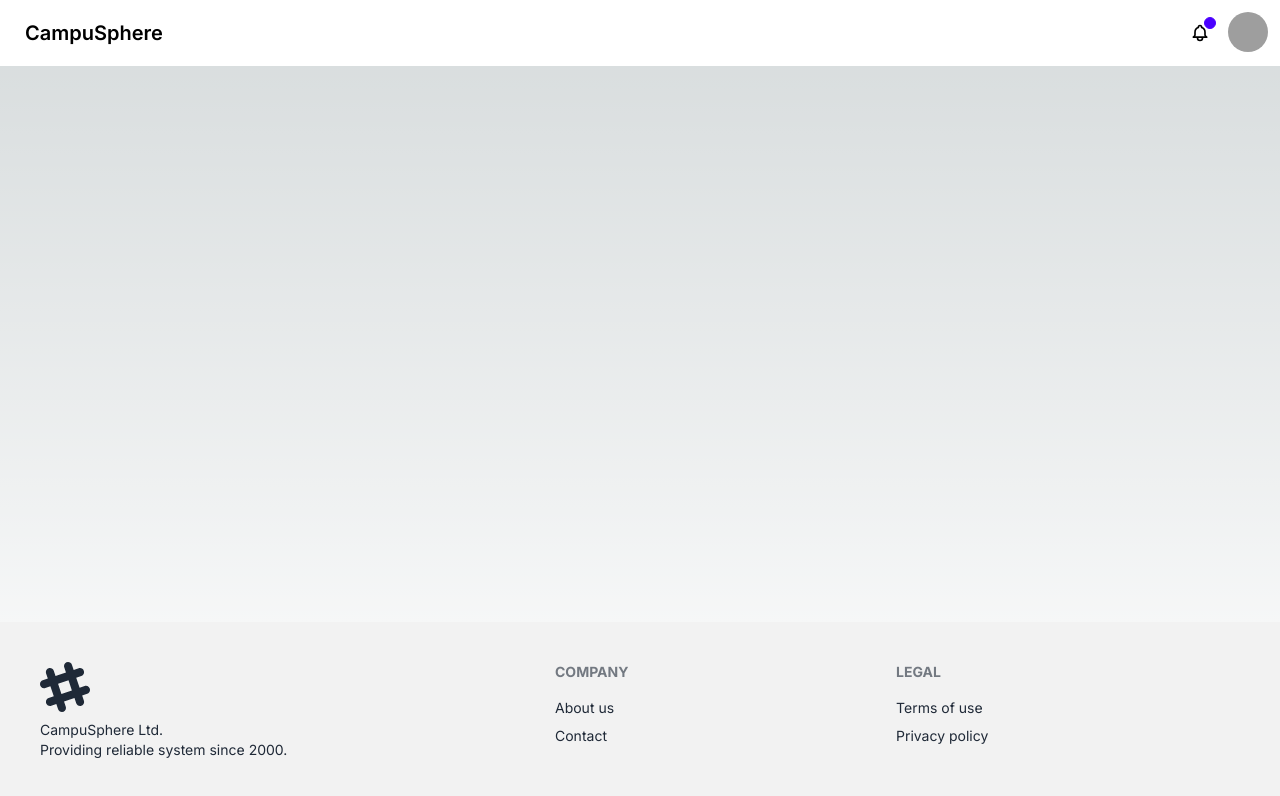
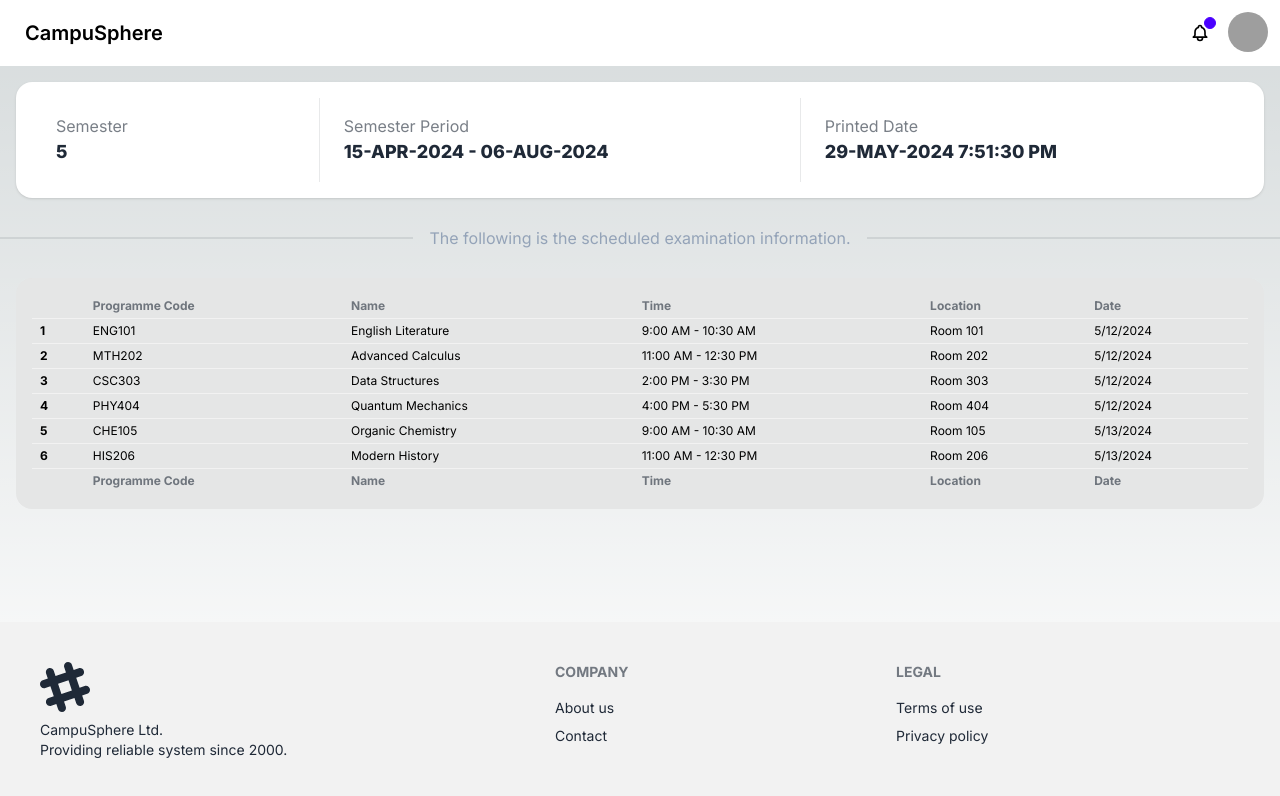
Before and after one commit to Cookie-Knight/student-information-system-fyp, a Next.js app: page /main/timetable in a window 1280 px wide. Shown: the top 796 px of the page. Built offline with nearby package versions, Linux system fonts and the light colour scheme; grey boxes are pictures that could not be loaded.

Commit message:
Timetbale testing

```diff
--- a/app/main/timetable/page.tsx
+++ b/app/main/timetable/page.tsx
@@ -1,7 +1,109 @@
 export default function Timetable() {
     return (
         <main>
-<p></p>
+            <div className="flex flex-col w-full">
+            <div className="stats stats-vertical lg:stats-horizontal p-4 ml-4 mr-4 mb-4 mt-4 shadow">
+
+  <div className="stat">
+    <div className="stat-title">Semester</div>
+    <div className="stat-value text-lg ">5</div>
+  </div>
+
+  <div className="stat">
+    <div className="stat-title">Semester Period</div>
+    <div className="stat-value text-lg ">15-APR-2024 - 06-AUG-2024</div>
+  </div>
+
+  <div className="stat">
+    <div className="stat-title">Printed Date</div>
+    <div className="stat-value text-lg ">29-MAY-2024 7:51:30 PM</div>
+  </div>
+
+  </div>
+
+                <div className="divider text-slate-400">The following is the scheduled examination information.</div>
+
+                <div className="grid h-95 card bg-base-300 p-4 ml-4 mr-4 mb-4 mt-4 rounded-box">
+                    <div className="overflow-x-auto">
+                        <table className="table table-xs">
+
+
+                            <thead>
+                                <tr>
+                                    <th></th>
+                                    <th>Programme Code</th>
+                                    <th>Name</th>
+                                    <th>Time</th>
+                                    <th>Location</th>
+                                    <th>Date</th>
+                                </tr>
+                            </thead>
+                            <tbody>
+                            <tr>
+                                    <th>1</th>
+                                    <td>ENG101</td>
+                                    <td>English Literature</td>
+                                    <td>9:00 AM - 10:30 AM</td>
+                                    <td>Room 101</td>
+                                    <td>5/12/2024</td>
+                                </tr>
+                                <tr>
+                                    <th>2</th>
+                                    <td>MTH202</td>
+                                    <td>Advanced Calculus</td>
+                                    <td>11:00 AM - 12:30 PM</td>
+                                    <td>Room 202</td>
+                                    <td>5/12/2024</td>
+                                </tr>
+                                <tr>
+                                    <th>3</th>
+                                    <td>CSC303</td>
+                                    <td>Data Structures</td>
+                                    <td>2:00 PM - 3:30 PM</td>
+                                    <td>Room 303</td>
+                                    <td>5/12/2024</td>
+                                </tr>
+                                <tr>
+                                    <th>4</th>
+                                    <td>PHY404</td>
+                                    <td>Quantum Mechanics</td>
+                                    <td>4:00 PM - 5:30 PM</td>
+                                    <td>Room 404</td>
+                                    <td>5/12/2024</td>
+                                </tr>
+                                <tr>
+                                    <th>5</th>
+                                    <td>CHE105</td>
+                                    <td>Organic Chemistry</td>
+                                    <td>9:00 AM - 10:30 AM</td>
+                                    <td>Room 105</td>
+                                    <td>5/13/2024</td>
+                                </tr>
+                                <tr>
+                                    <th>6</th>
+                                    <td>HIS206</td>
+                                    <td>Modern History</td>
+                                    <td>11:00 AM - 12:30 PM</td>
+                                    <td>Room 206</td>
+                                    <td>5/13/2024</td>
+                                </tr>
+                            </tbody>
+                            <tfoot>
+                                <tr>
+                                    <th></th>
+                                    <th>Programme Code</th>
+                                    <th>Name</th>
+                                    <th>Time</th>
+                                    <th>Location</th>
+                                    <th>Date</th>
+                                </tr>
+                            </tfoot>
+
+                        </table>
+
+                    </div>
+                </div>
+            </div>
   </main>
     )
   }
```
